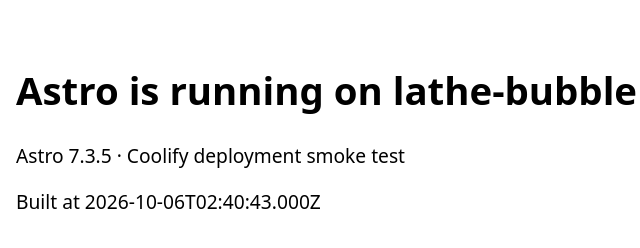
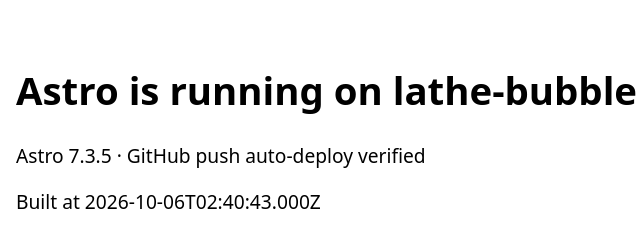
Before and after one commit to DevTK0/openai-fde-bootcamp, an Astro site: page / in a window 1280 px wide. Shown: the full height of the page, 304-944 px from the left. Built offline with nearby package versions, Linux system fonts and the light colour scheme; Astro itself is replaced by a stand-in of ours.

Commit message:
Verify GitHub push auto deploy

```diff
--- a/src/pages/index.astro
+++ b/src/pages/index.astro
@@ -10,7 +10,7 @@
   </head>
   <body style="font: 1.2rem system-ui; margin: 4rem auto; max-width: 40rem; padding: 0 1rem;">
     <h1>Astro is running on lathe-bubble</h1>
-    <p>Astro 7.3.5 · Coolify deployment smoke test</p>
+    <p>Astro 7.3.5 · GitHub push auto-deploy verified</p>
     <p>Built at <time datetime={deployedAt}>{deployedAt}</time></p>
   </body>
 </html>
```
